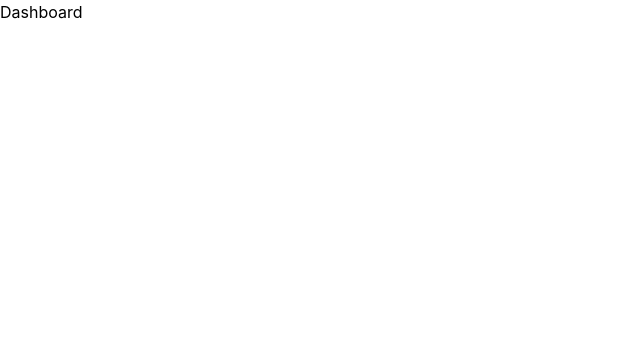
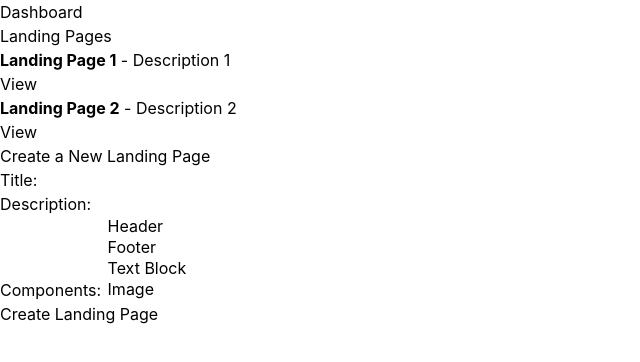
Before and after one commit to priyam125/landingPage-Assignment, a React (Create React App) app: page /dashboard in a window 1280 px wide. Shown: the top 362 px of the page, without its empty margins (0-640 px from the left). Built offline with nearby package versions, Linux system fonts and the light colour scheme; sample sign-in values are in the browser's storage.

Commit message:
basic form without styling

```diff
--- a/src/App.js
+++ b/src/App.js
@@ -1,5 +1,5 @@
 // src/App.js
-import React from "react";
+import React, { useEffect } from "react";
 import { BrowserRouter, Route, Routes } from "react-router-dom";
 import Login from "./components/Login";
 import Dashboard from "./components/Dashboard";
@@ -8,6 +8,22 @@ import { RecoilRoot } from "recoil";
 import LandingPage from "./pages/LandingPage";
 
 function App() {
+
+  useEffect(() => {
+    // Check if the landingPages array exists in localStorage
+    const existingData = localStorage.getItem("landingPages");
+    if (!existingData) {
+      // If not, set the default data
+      const defaultData = [
+        { id: 1, title: "Landing Page 1", description: "Description 1" },
+        { id: 2, title: "Landing Page 2", description: "Description 2" },
+        // Add more landing pages as needed
+      ];
+      localStorage.setItem("landingPages", JSON.stringify(defaultData));
+    }
+  }, []);
+
+
   return (
     <RecoilRoot>
       <BrowserRouter>
@@ -16,7 +32,7 @@ function App() {
           <Route path="/dashboard" element={<ProtectedRoute />}>
             <Route index element={<Dashboard />} />
           </Route>
-          <Route path="/landingpage" element={<ProtectedRoute />}>
+          <Route path="/landingpage/:id" element={<ProtectedRoute />}>
             <Route index element={<LandingPage />} />
           </Route>
         </Routes>
--- a/src/components/Dashboard.js
+++ b/src/components/Dashboard.js
@@ -1,11 +1,104 @@
-// src/components/Dashboard.js
-import React from 'react';
+import React, { useEffect, useState } from "react";
+import { Link } from "react-router-dom";
+import { useRecoilState } from "recoil";
+import { useNavigate } from "react-router-dom";
+import { landingPagesState } from "../store/recoil";
 
 function Dashboard() {
+  const navigate = useNavigate();
+  const [formData, setFormData] = useState({
+    title: "",
+    description: "",
+    components: [],
+  });
+  const [landingPages, setLandingPages] = useState([]);
+
+  useEffect(() => {
+    const existingData = JSON.parse(localStorage.getItem("landingPages")) || [];
+    setLandingPages(existingData);
+  }, []);
+
+  function handleCreateLandingPage() {
+    // Create a new landing page using the form data
+    const newId = landingPages.length + 1;
+    const newLandingPage = { id: newId, ...formData };
+
+    // Add the new landing page to the array
+    setLandingPages([...landingPages, newLandingPage]);
+
+    // Update the localStorage with the new data
+    localStorage.setItem("landingPages", JSON.stringify(landingPages));
+
+    // Clear the form
+    setFormData({ title: "", description: "", components: [] });
+  }
+
+  // Update the form data as the user types
+  const handleInputChange = (e) => {
+    const { name, value } = e.target;
+    setFormData({ ...formData, [name]: value });
+  };
+
   return (
     <div>
       <h1>Dashboard</h1>
-      {/* Add your dashboard content here */}
+      <div className="dashboard-container">
+        <div className="landing-pages-list">
+          <h2>Landing Pages</h2>
+          <ul>
+            {landingPages.map((landingPage) => (
+              <li key={landingPage.id}>
+                <strong>{landingPage.title}</strong> - {landingPage.description}
+                <div>
+                  <Link to={`/landingpage/${landingPage.id}`}>
+                    <button>View</button>
+                  </Link>
+                </div>
+              </li>
+            ))}
+          </ul>
+        </div>
+        <div className="landing-page-form">
+          <h2>Create a New Landing Page</h2>
+          <form>
+            <div>
+              <label>Title: </label>
+              <input
+                type="text"
+                name="title"
+                value={formData.title}
+                onChange={handleInputChange}
+              />
+            </div>
+            <div>
+              <label>Description: </label>
+              <input
+                type="text"
+                name="description"
+                value={formData.description}
+                onChange={handleInputChange}
+              />
+            </div>
+            <div>
+              <label>Components: </label>
+              <select
+                name="components"
+                multiple
+                value={formData.components}
+                onChange={handleInputChange}
+              >
+                <option value="Header">Header</option>
+                <option value="Footer">Footer</option>
+                <option value="TextBlock">Text Block</option>
+                <option value="Image">Image</option>
+              </select>
+            </div>
+            <button type="button" onClick={handleCreateLandingPage}>
+              Create Landing Page
+            </button>
+          </form>
+        </div>
+      </div>
     </div>
   );
 }
--- a/src/components/Login.js
+++ b/src/components/Login.js
@@ -10,7 +10,7 @@ function Login() {
 
   const handleLogin = () => {
     localStorage.setItem("isAuthenticated", true);
-    navigate("/landingpage");
+    navigate("/dashboard");
   };
 
   return (
--- a/src/pages/LandingPage.js
+++ b/src/pages/LandingPage.js
@@ -1,9 +1,9 @@
-import React from 'react'
+import React from "react";
+import { useParams } from "react-router-dom";
 
 const LandingPage = () => {
-  return (
-    <div>LandingPage</div>
-  )
-}
+  const { id } = useParams();
+  return <div>LandingPage : {id}</div>;
+};
 
-export default LandingPage
+export default LandingPage;
--- a/src/store/recoil.js
+++ b/src/store/recoil.js
@@ -1,6 +1,15 @@
-import { atom } from 'recoil';
+import { atom } from "recoil";
 
 export const isAuthenticatedState = atom({
-  key: 'isAuthenticatedState',
+  key: "isAuthenticatedState",
   default: false, // Set the initial state to false (not authenticated)
 });
+
+export const landingPagesState = atom({
+  key: "landingPages",
+  default: [
+    { id: 1, title: "Landing Page 1", description: "Description 1" },
+    { id: 2, title: "Landing Page 2", description: "Description 2" },
+    // Add more landing pages as needed
+  ],
+});
```
